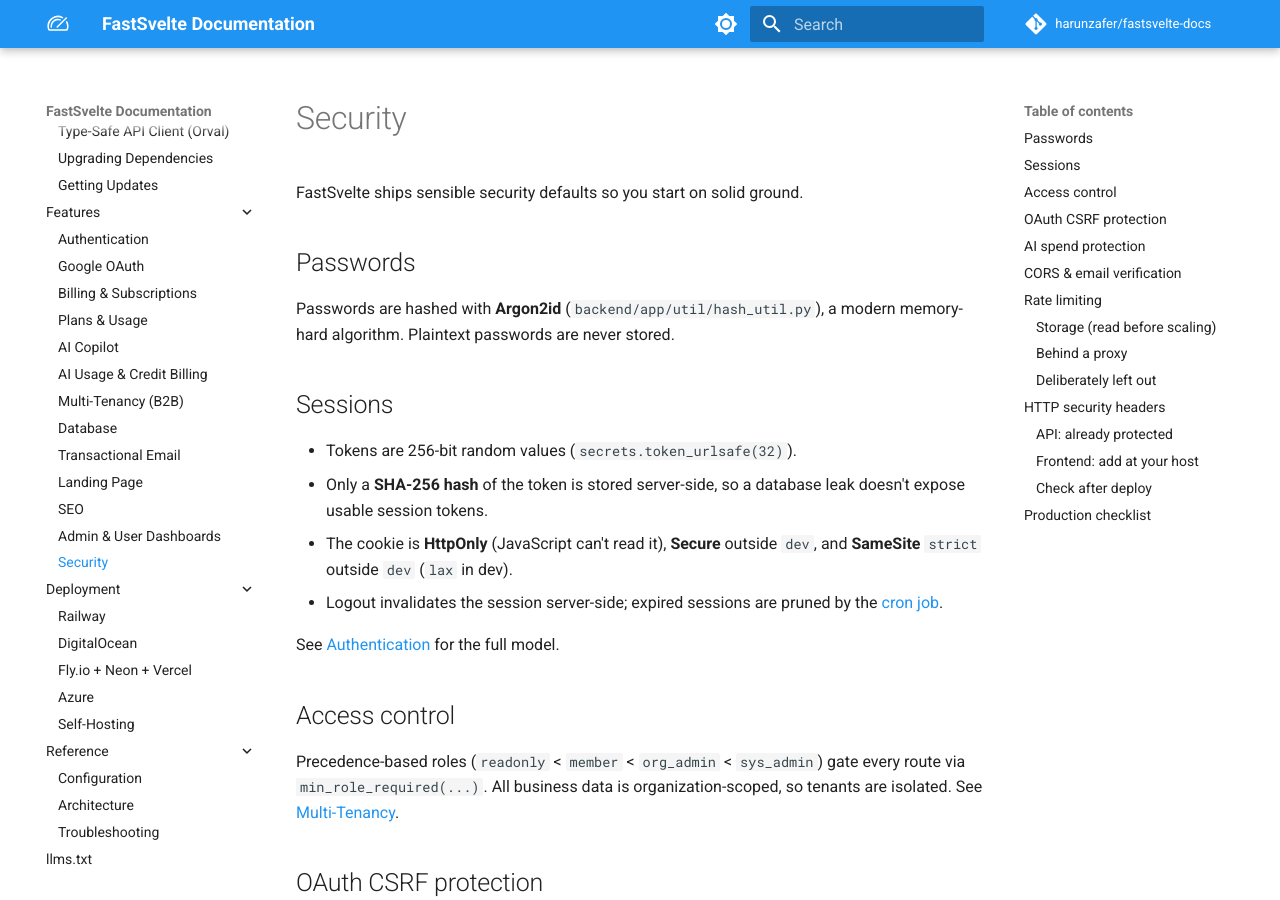
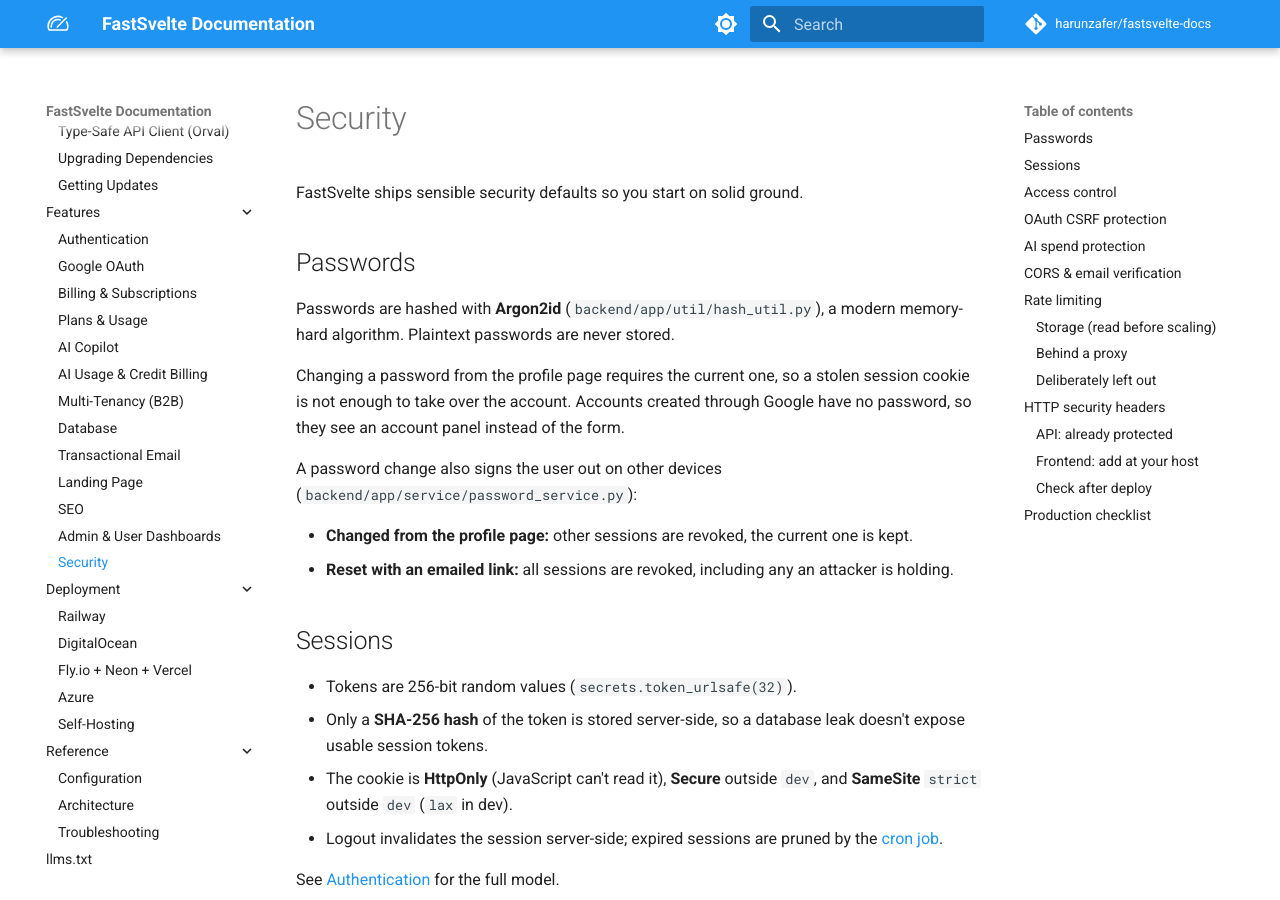
Before and after one commit to harunzafer/fastsvelte-docs, an MkDocs documentation site: the page built from docs/features/security.md, in a window 1280 px wide and 900 px high. Built offline with MkDocs 1.6.1 and Material for MkDocs 9.7.7, drawn with Linux system fonts in a browser that asks for light colours; comment, search, counter and statistics services are not loaded.

Commit message:
docs: document password change re-auth and session revocation (security-audit #5)

```diff
--- a/docs/features/security.md
+++ b/docs/features/security.md
@@ -10,6 +10,13 @@ FastSvelte ships sensible security defaults so you start on solid ground.
 ## Passwords
 
 Passwords are hashed with **Argon2id** (`backend/app/util/hash_util.py`), a modern memory-hard algorithm. Plaintext passwords are never stored.
+
+Changing a password from the profile page requires the current one, so a stolen session cookie is not enough to take over the account. Accounts created through Google have no password, so they see an account panel instead of the form.
+
+A password change also signs the user out on other devices (`backend/app/service/password_service.py`):
+
+- **Changed from the profile page:** other sessions are revoked, the current one is kept.
+- **Reset with an emailed link:** all sessions are revoked, including any an attacker is holding.
 
 ## Sessions
 
```
